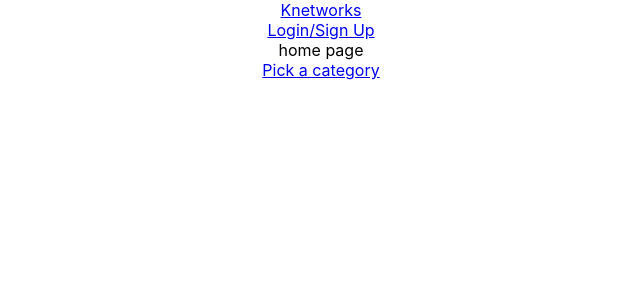
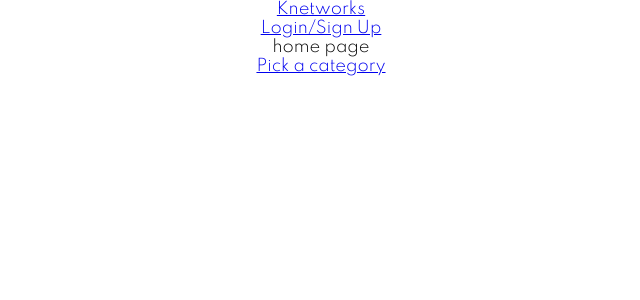
Before and after one commit to DarrylFalls/Knetworks, a React (Create React App) app in the folder client/: page / in a window 1280 px wide. Shown: the top 300 px of the page, without its empty margins (319-959 px from the left). Built offline with nearby package versions, Linux system fonts and the light colour scheme; no server answers; the HTML template or start-up script is replaced by a standard one.

Commit message:
added spartan font

```diff
--- a/client/src/App.css
+++ b/client/src/App.css
@@ -1,3 +1,6 @@
+@import url('https://fonts.googleapis.com/css2?family=Spartan:wght@300&display=swap');
+
 .App {
   text-align: center;
+  font-family: 'Spartan', sans-serif;
 }
```
